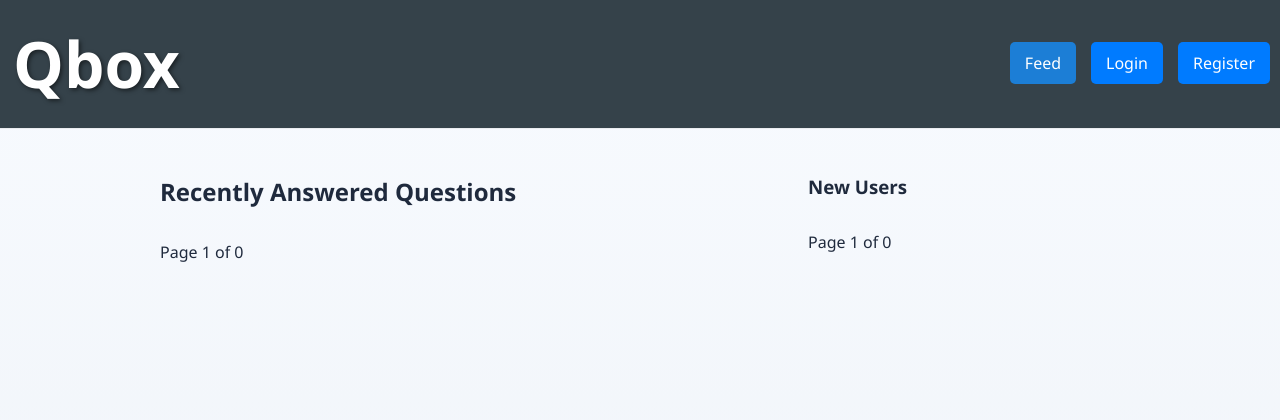
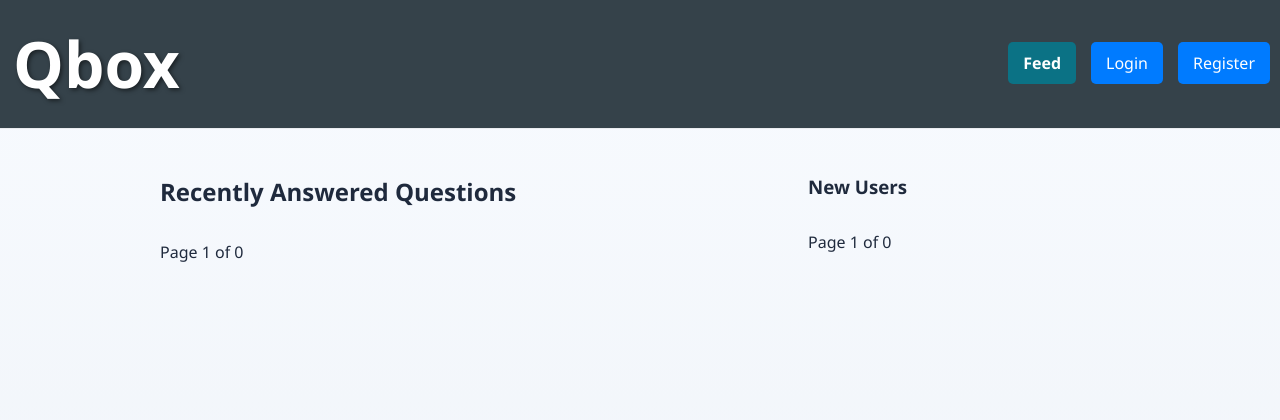
Before and after one commit to VertyyBird/qbox, a Flask app: page /feed in a window 1280 px wide. Shown: the top 420 px of the page. Run offline with Flask 3, Linux system fonts and the light colour scheme; data that the repository does not hold is empty.

Commit message:
make active nav buttons bolder

```diff
--- a/static/css/styles.css
+++ b/static/css/styles.css
@@ -82,12 +82,14 @@ header nav ul li a:hover {
 }
 
 .btn-active {
-    background-color: #1c7ed6;
+    background-color: #0b7285;
     color: #ffffff;
+    font-weight: 700;
 }
 
 .btn-active:hover {
-    background-color: #1864ab;
+    background-color: #096072;
+    color: #ffffff;
 }
 
 .btn-attention {
```
